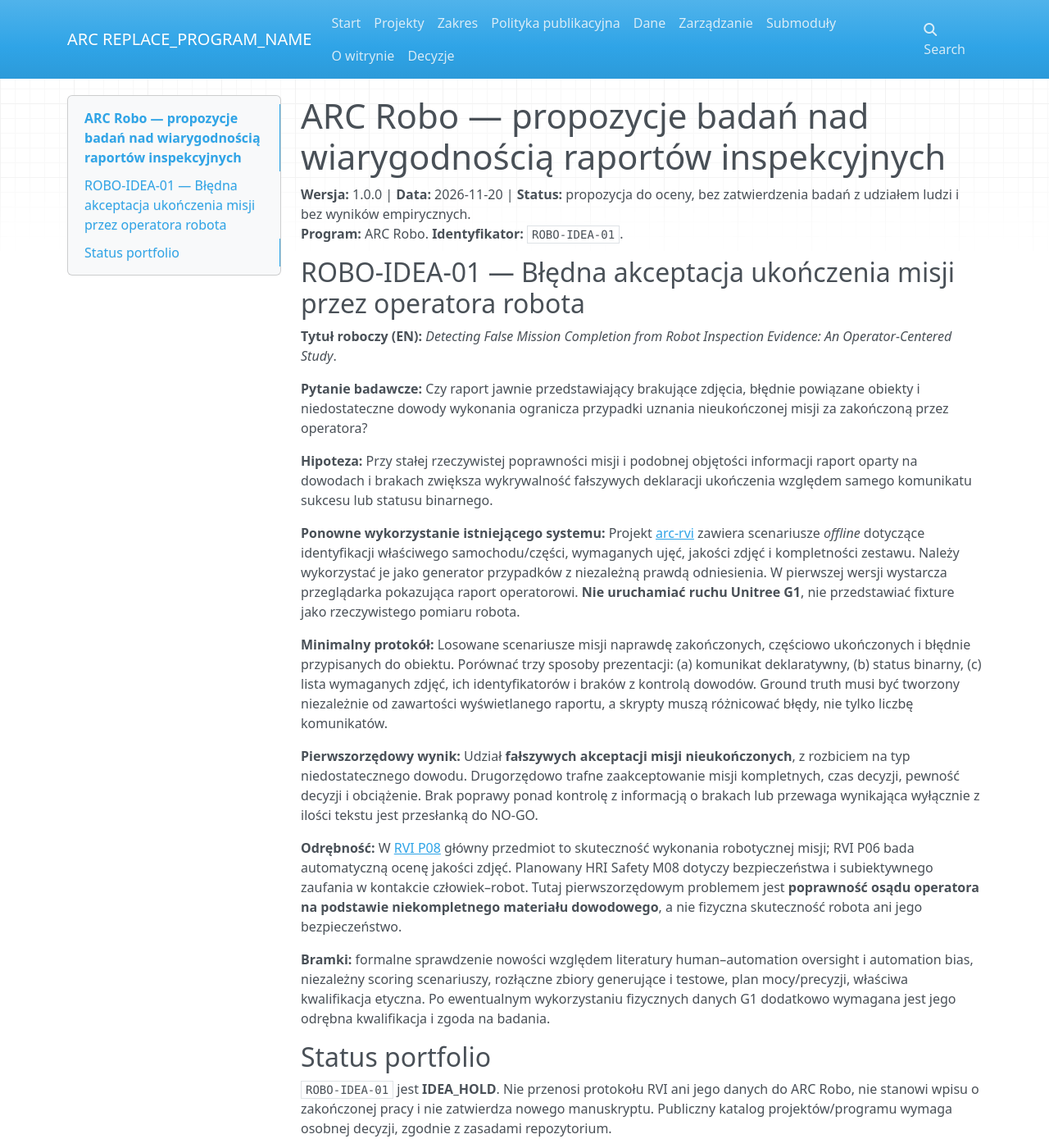
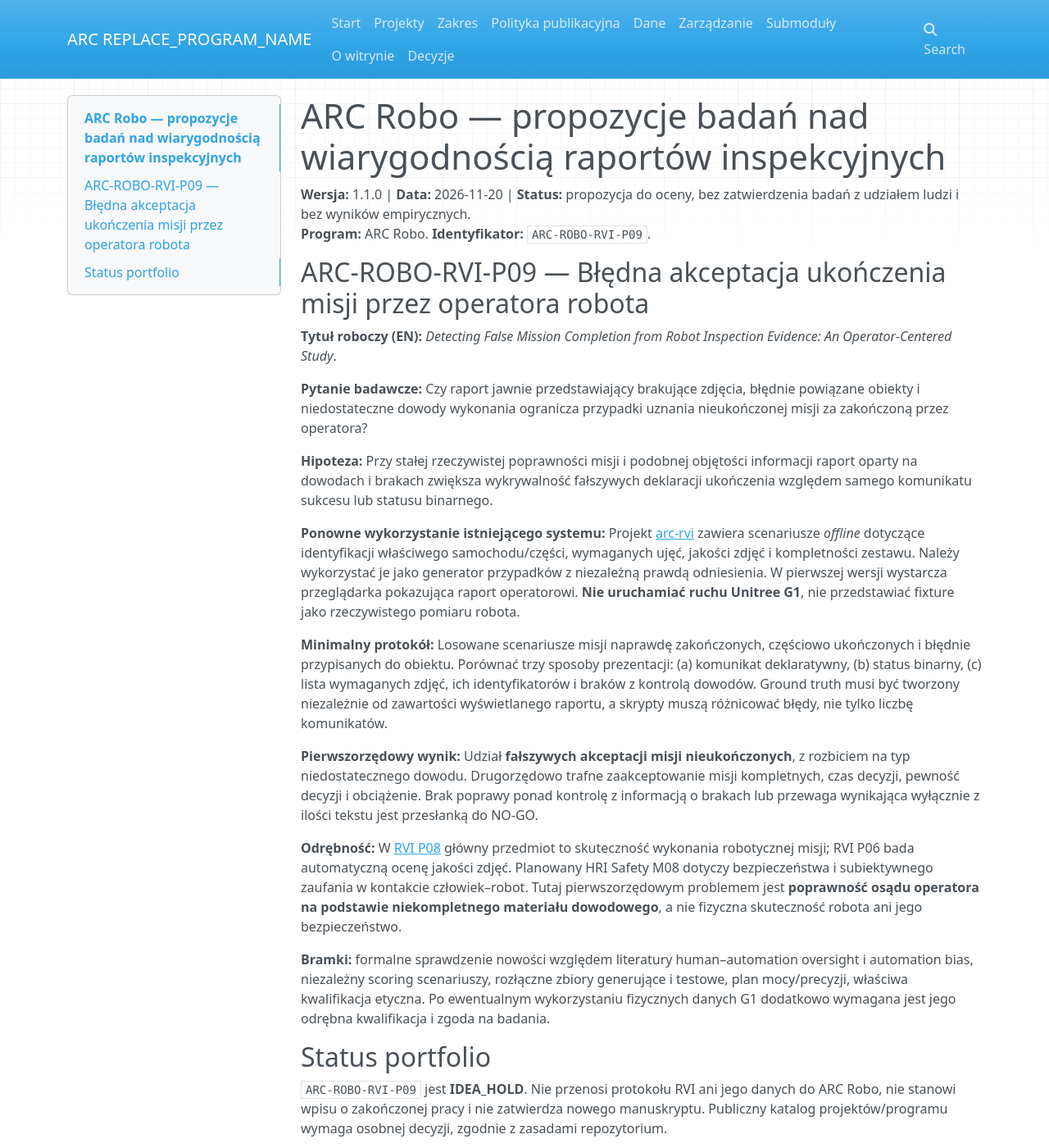
Before and after one commit to MatPomGit/arc-robo, an MkDocs documentation site: the page built from docs/research-proposals-2026.md, in a window 1280 px wide and 1400 px high. Shown: the whole window at 82% size. Built offline with MkDocs 1.6.1, drawn with Linux system fonts in a browser that asks for light colours; nearby versions of some CDN libraries.

Commit message:
docs(research): use stable ARC programme-series publication ID instead of preliminary label

```diff
--- a/docs/research-proposals-2026.md
+++ b/docs/research-proposals-2026.md
@@ -1,9 +1,9 @@
 # ARC Robo — propozycje badań nad wiarygodnością raportów inspekcyjnych
 
-**Wersja:** 1.0.0 | **Data:** 2026-11-20 | **Status:** propozycja do oceny, bez zatwierdzenia badań z udziałem ludzi i bez wyników empirycznych.
-**Program:** ARC Robo. **Identyfikator:** `ROBO-IDEA-01`.
+**Wersja:** 1.1.0 | **Data:** 2026-11-20 | **Status:** propozycja do oceny, bez zatwierdzenia badań z udziałem ludzi i bez wyników empirycznych.
+**Program:** ARC Robo. **Identyfikator:** `ARC-ROBO-RVI-P09`.
 
-## ROBO-IDEA-01 — Błędna akceptacja ukończenia misji przez operatora robota
+## ARC-ROBO-RVI-P09 — Błędna akceptacja ukończenia misji przez operatora robota
 
 **Tytuł roboczy (EN):** *Detecting False Mission Completion from Robot Inspection Evidence: An Operator-Centered Study*.
 
@@ -23,4 +23,4 @@
 
 ## Status portfolio
 
-`ROBO-IDEA-01` jest **IDEA_HOLD**. Nie przenosi protokołu RVI ani jego danych do ARC Robo, nie stanowi wpisu o zakończonej pracy i nie zatwierdza nowego manuskryptu. Publiczny katalog projektów/programu wymaga osobnej decyzji, zgodnie z zasadami repozytorium.
+`ARC-ROBO-RVI-P09` jest **IDEA_HOLD**. Nie przenosi protokołu RVI ani jego danych do ARC Robo, nie stanowi wpisu o zakończonej pracy i nie zatwierdza nowego manuskryptu. Publiczny katalog projektów/programu wymaga osobnej decyzji, zgodnie z zasadami repozytorium.
```
